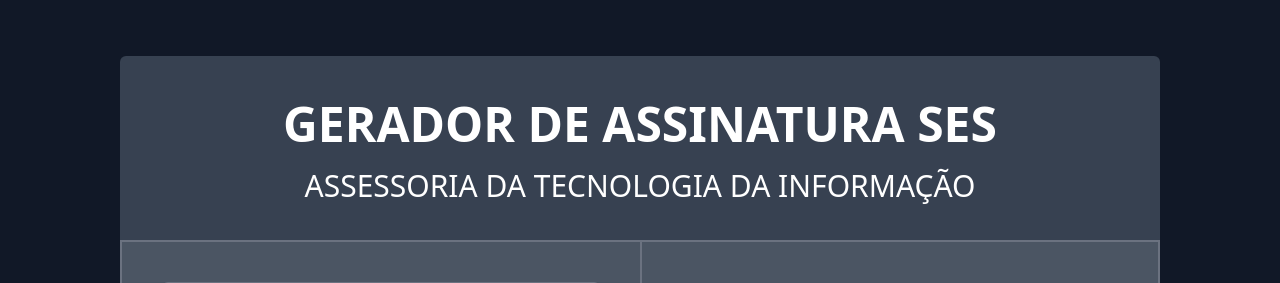
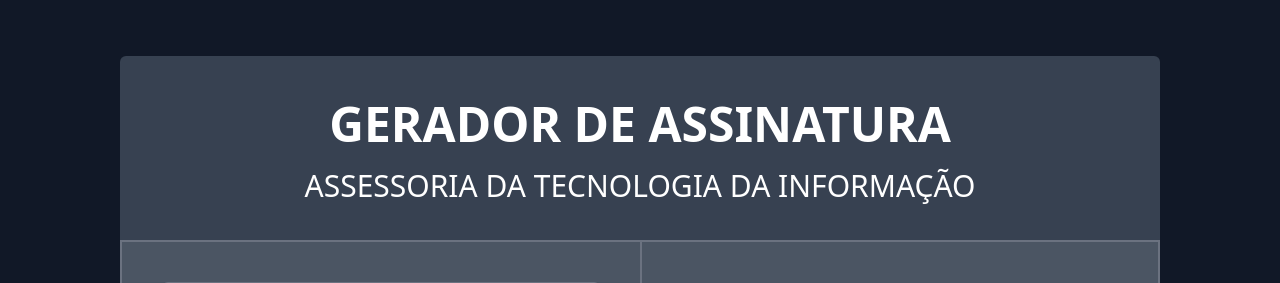
Before and after one commit to israelbrian/gerador_de_assinatura, a Flask app: page / in a window 1280 px wide. Shown: the top 283 px of the page. Run offline with Flask 3, Linux system fonts and the light colour scheme.

Commit message:
Mudança title e h1

```diff
--- a/templates/index.html
+++ b/templates/index.html
@@ -3,7 +3,7 @@
   <head>
     <meta charset="UTF-8" />
     <meta name="viewport" content="width=device-width, initial-scale=1.0" />
-    <title>Gerador de assinatura SES</title>
+    <title>Gerador de assinatura</title>
     <link
       href="{{ url_for('static', filename='css/output.css') }}"
       rel="stylesheet"
@@ -20,7 +20,7 @@
 
     <main class="flex flex-col md:justify-between mt-10 lg:w-5/6 mx-auto top-auto rounded-lg">
       <header class="bg-gray-700 p-6 rounded-t-md text-center md:w-full lg:w-full">
-        <h1 class="text-center text-base lg:text-5xl font-bold my-5 uppercase">Gerador de assinatura SES</h1>
+        <h1 class="text-center text-base lg:text-5xl font-bold my-5 uppercase">Gerador de assinatura</h1>
         <h2 class="text-center text-xs lg:text-3xl font-thin my-3 uppercase">Assessoria da tecnologia da informação</h2>
       </header>
 
```
